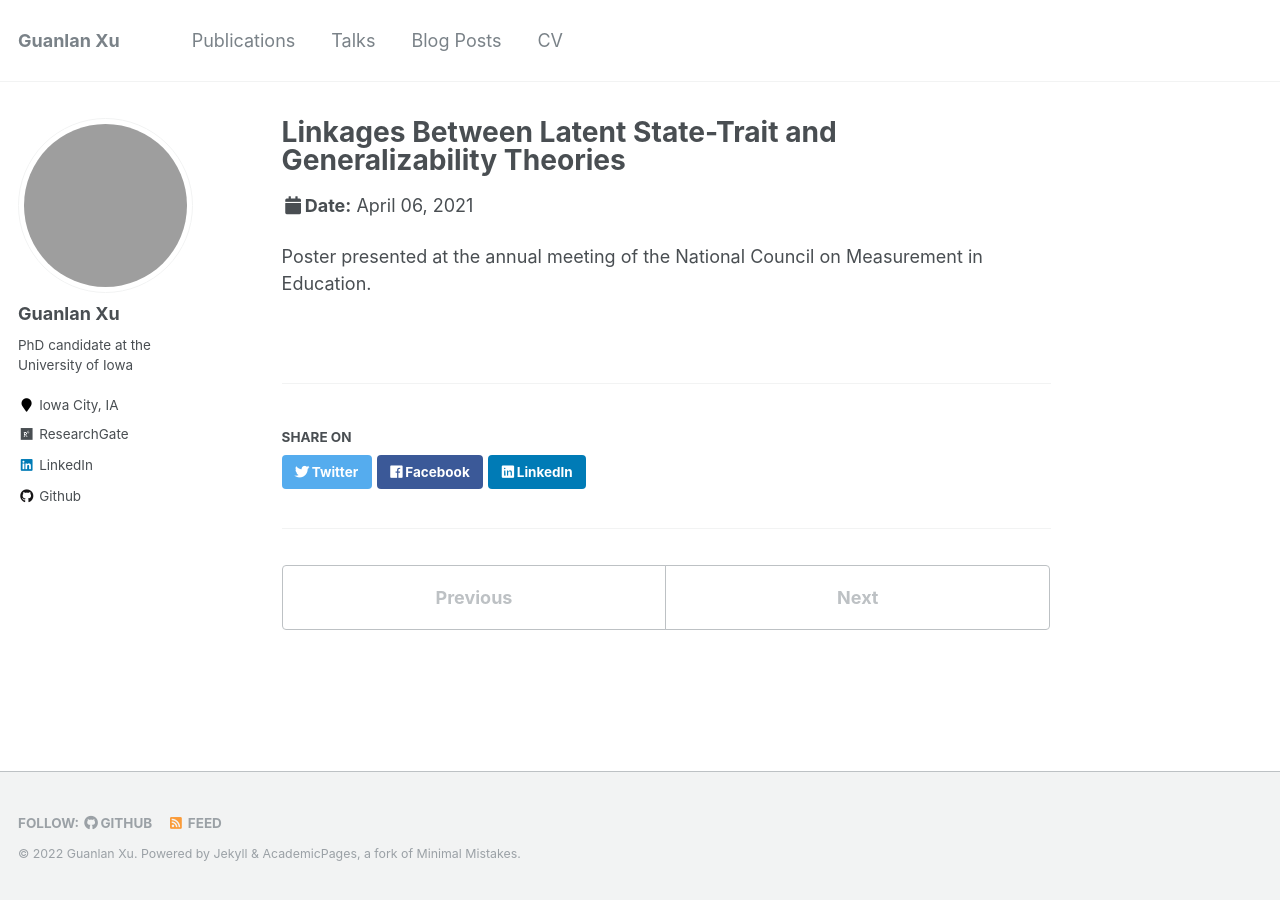
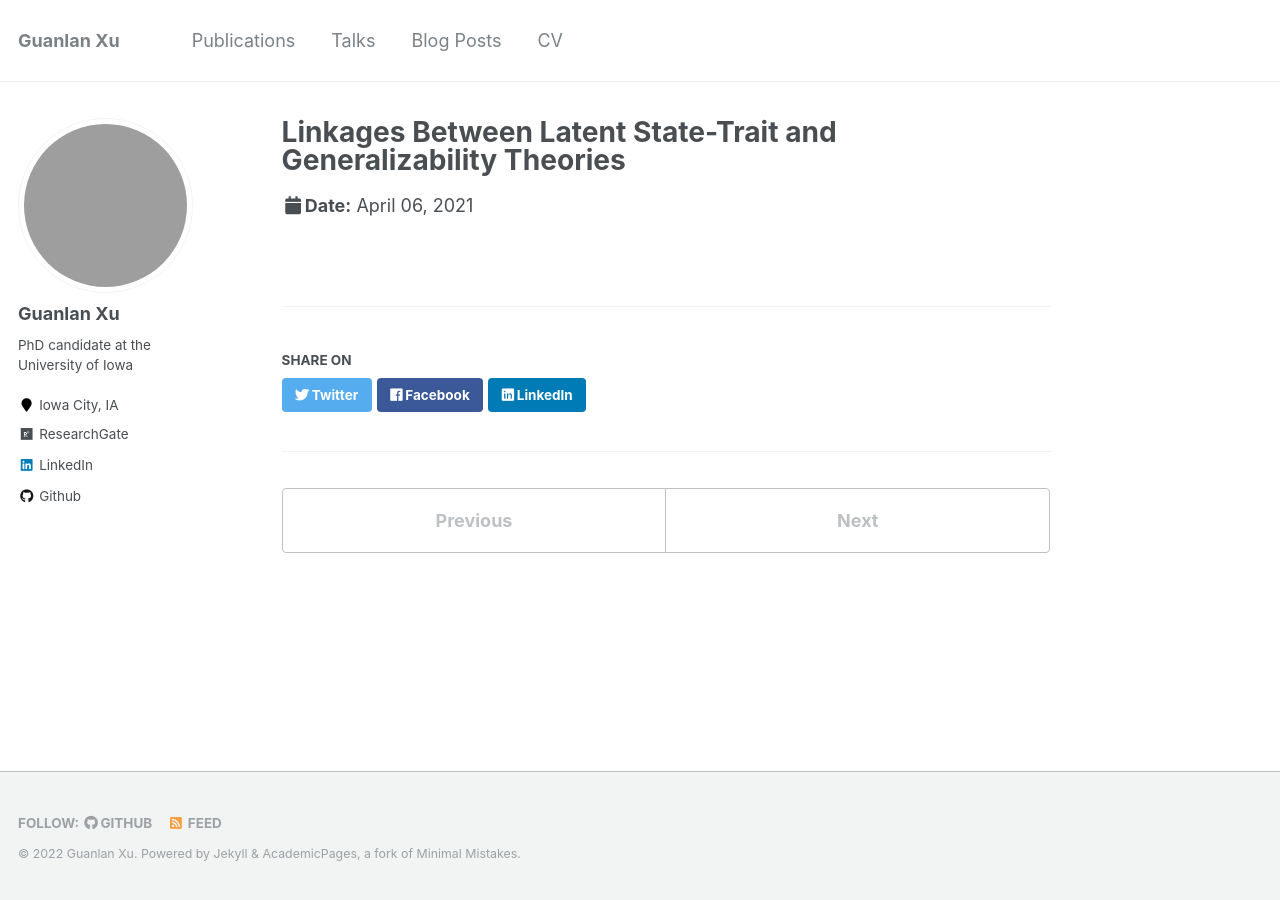
Before and after one commit to guanlanxu/guanlanxu.github.io, a Jekyll site: the page built from _talks/2021-NCME-LSTGT.md, in a window 1280 px wide. Built offline with Jekyll 4.4.1, drawn with Linux system fonts in a browser that asks for light colours; grey boxes are pictures that could not be loaded.

Commit message:
Update 2021-NCME-LSTGT.md

```diff
--- a/_talks/2021-NCME-LSTGT.md
+++ b/_talks/2021-NCME-LSTGT.md
@@ -4,10 +4,7 @@ author: "Vispoel, W., Schneider, W., Xu, G."
 collection: talks
 type: "Poster"
 permalink: /talks/2021-NCME-LSTGT
-venue: "NCME 2021"
+venue: "National Council on Measurement in Education 2021"
 date: 2021-04-06
 location: "Virtual"
 ---
-
-
-Poster presented at the annual meeting of the National Council on Measurement in Education.
```
